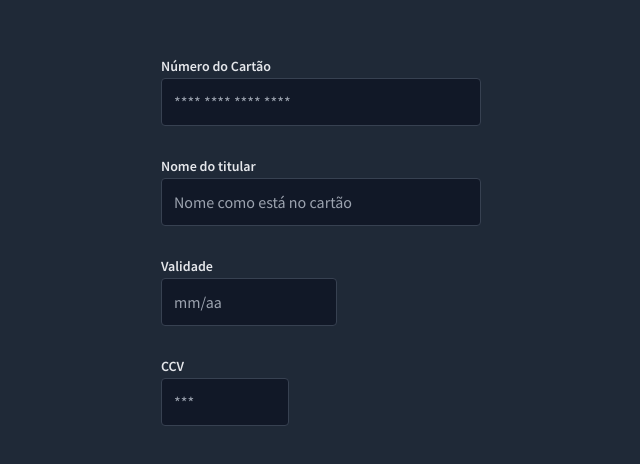
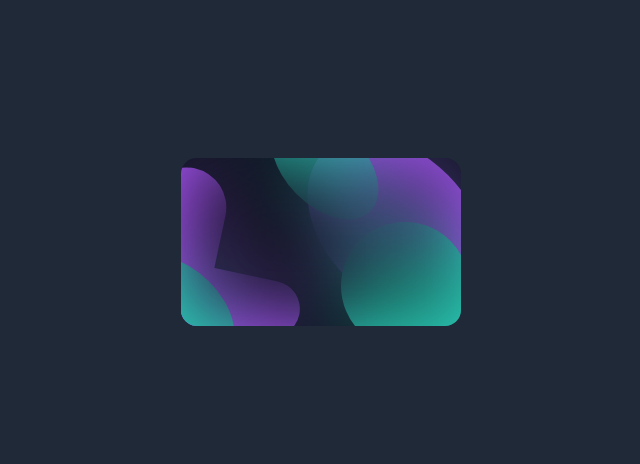
Before and after one commit to wellserrano/creditcard, a Next.js app: page / in a window 1280 px wide. Shown: the part 178-642 px from the top of the page, without its empty margins (319-959 px from the left). Built offline with nearby package versions, Linux system fonts and the light colour scheme.

Commit message:
feat: component CreditCard

```diff
--- /dev/null
+++ b/src/components/ui/CreditCard.tsx
@@ -0,0 +1,46 @@
+import * as React from 'react'
+
+import { cva, VariantProps } from 'class-variance-authority'
+import { cn } from '../../lib/utils/cn'
+
+const creditCardVariants = cva(
+ `relative bg-[#111827] w-[17.5rem] h-[10.5rem] rounded-2xl overflow-hidden
+ before:absolute before:z-40 before:block before:w-full before:h-full before:content-[''] before:backdrop-blur-2xl before:backdrop-brightness-50
+ `,
+ {
+  variants: {
+    variant: {
+    },
+  },
+  defaultVariants: {
+  }
+ }
+)
+
+interface CreditCardProps
+extends React.HTMLAttributes<HTMLDivElement>, VariantProps<typeof creditCardVariants> {
+
+}
+
+const CreditCard = React.forwardRef<HTMLDivElement, CreditCardProps>(
+({ className }, ref) => {
+  return (
+    <div
+     className={cn(creditCardVariants({ className }))}
+     ref={ ref }
+    >
+        <div className='absolute z-30 top-16 left-40 rounded-full bg-[#2DD4BF] w-32 h-32' />
+        <div className='absolute z-30 -top-8 left-20 rounded-ellipse bg-[#2DD4BFCf] w-32 h-20 rotate-45' />
+        <div className='absolute z-20 -top-1 left-28 rounded-ellipse bg-[#A855F7] w-52 h-36 rotate-45' />
+        <div className='absolute z-20 top-2 -left-12 rounded-t-full bg-[#A855F7] w-20 h-52 rotate-12' />
+        <div className='absolute z-20 top-28 -left-10 rounded-r-full bg-[#A855F7] w-40 h-14 rotate-12' />
+        <div className='absolute z-30 top-28 -left-16 rounded-ellipse bg-[#2DD4BF] w-32 h-20 rotate-45' />
+
+        {/* <div className='absolute z-50 bg-white w-full h-4 mt-8'></div> */}
+    </div>
+  )
+})
+
+CreditCard.displayName = 'CreditCard'
+
+export { CreditCard }
--- a/src/pages/index.tsx
+++ b/src/pages/index.tsx
@@ -1,25 +1,24 @@
 import Head from 'next/head'
-import { Input } from '../components/ui/Input'
 
 import { useState } from 'react'
+import { CreditCard } from '@/components/ui/CreditCard'
 
 export default function Home() {
   const [isLoading, setIsLoading] = useState<boolean>(true)
+
   return (
     <>
       <Head>
-        <title>Create Next App</title>
+        <title>Credit Card Registration</title>
         <meta name="description" content="Generated by create next app" />
         <meta name="viewport" content="width=device-width, initial-scale=1" />
         <link rel="icon" href="/favicon.ico" />
       </Head>
       <main className='flex justify-center items-center w-full h-screen min-w-min pt-16 pb-6 px-6 bg-[#1F2937]'>
         <div className='flex flex-col gap-8'>
-          <Input label='Número do Cartão' placeholder='**** **** **** ****' />
-          <Input label='Nome do titular' placeholder='Nome como está no cartão'/>
-          <Input label='Validade' variant='sm' placeholder='mm/aa' />
-          <Input label='CCV' variant='xsm' placeholder='***' test='pop'/>
+          <CreditCard />
         </div>
+
       </main>
 
     </>
--- a/tailwind.config.js
+++ b/tailwind.config.js
@@ -10,6 +10,9 @@ module.exports = {
       fontFamily: {
         sans: ['var(--font-source-sans-pro)', ...fontFamily.sans],
       },
+      borderRadius: {
+        ellipse: '50%'
+      }
     },
   },
   plugins: [],
```
